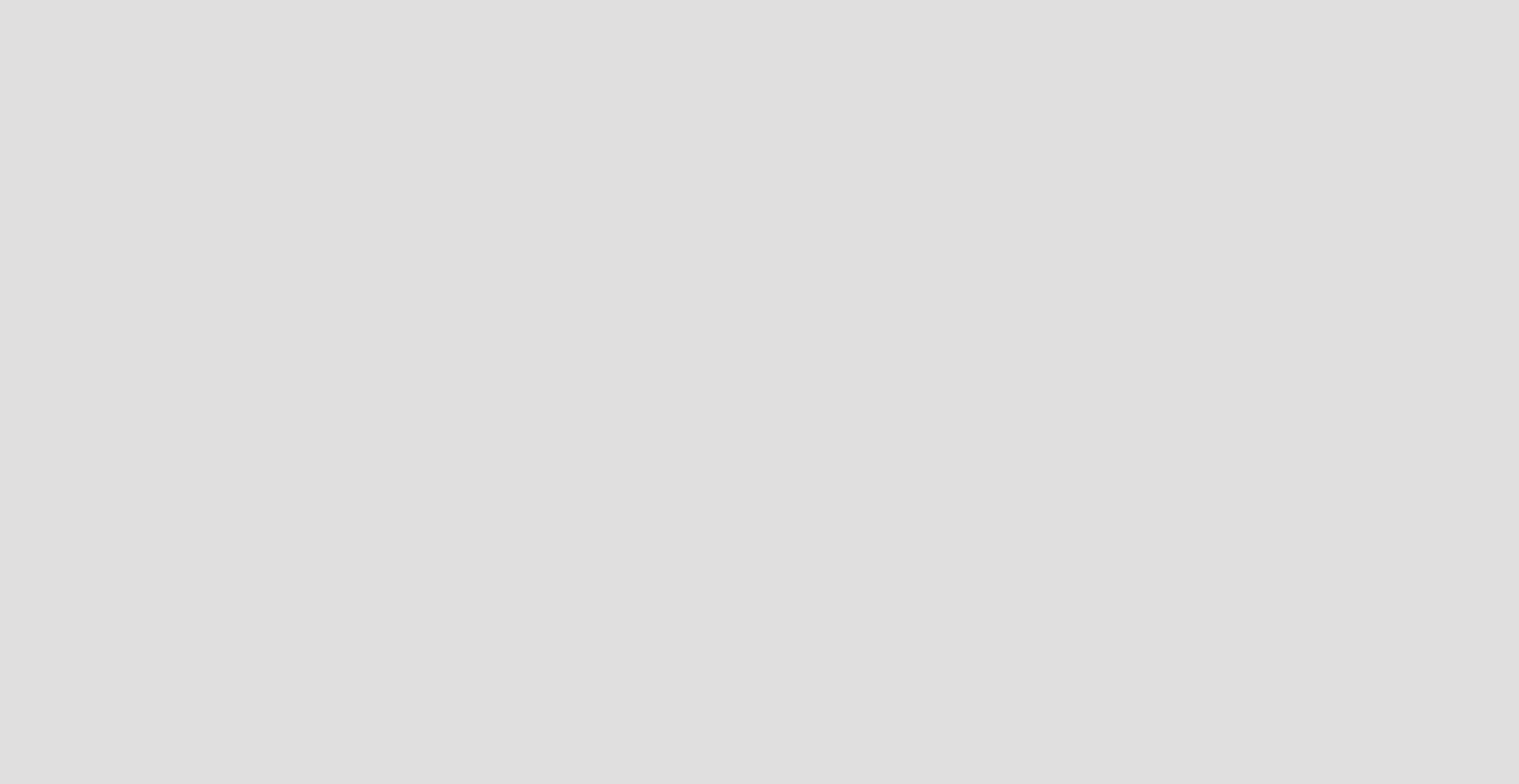
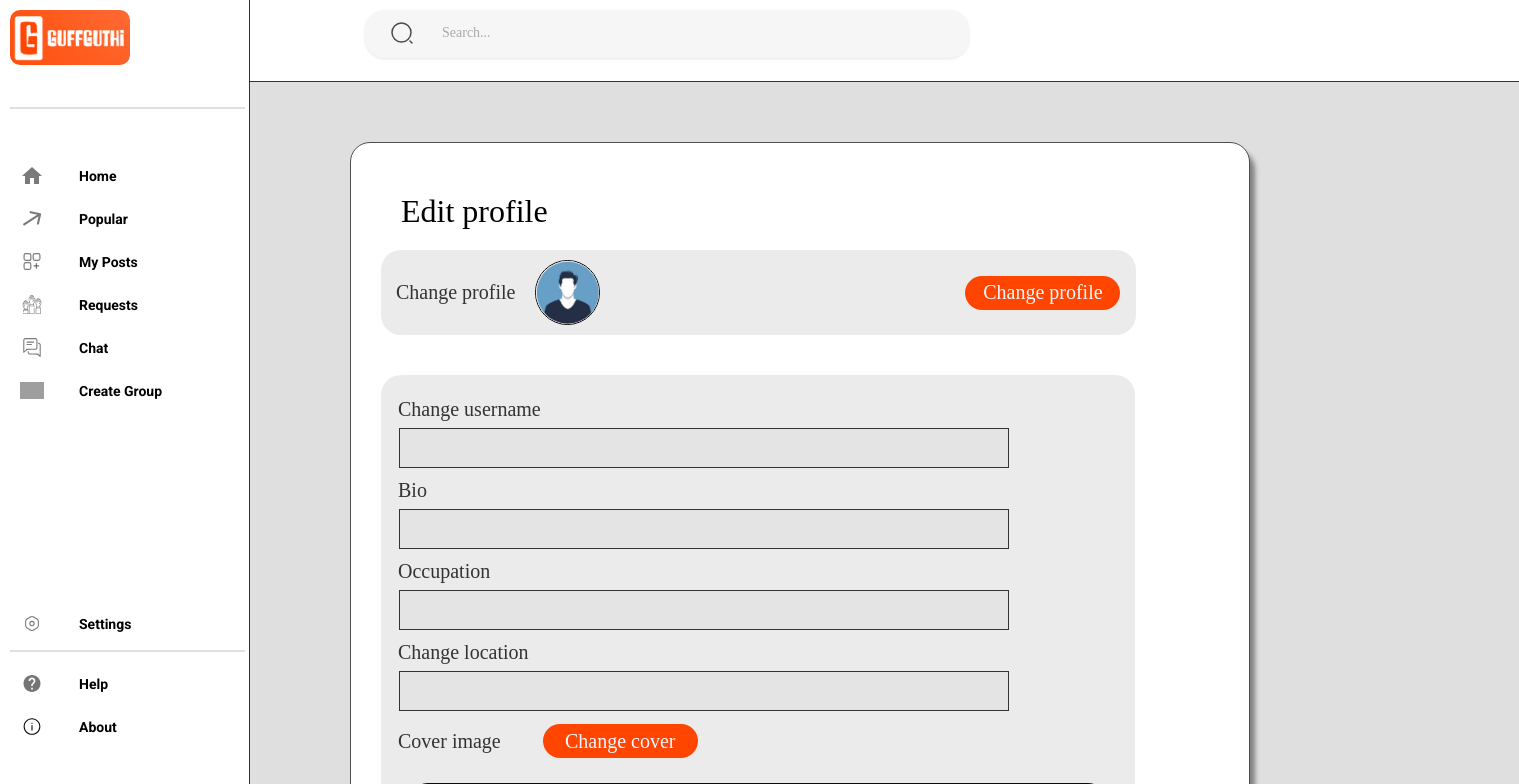
Before and after one commit to rezenn/GuffGuthi, a React (Vite) app in the folder GuffGuthi/: page /editProfilePage in a window 1280 px wide. Before the commit this address had no page. Shown: the top 784 px of the page, 1519 px wide, since content can reach past the window. Built offline with nearby package versions, Linux system fonts and the light colour scheme; grey boxes are pictures that could not be loaded; a web font is replaced by a local one.

Commit message:
merge with Rijen

```diff
--- a/GuffGuthi/src/App.jsx
+++ b/GuffGuthi/src/App.jsx
@@ -16,15 +16,19 @@ import CreatePost from "./pages/CreatePost";
 
 function App() {
   return (
+    // <Router>
+    //   <Routes>
+    //     <Route path="/" element={<Login />} />
+    //     <Route path="/login" element={<Login />} />
+    //     <Route path="/register" element={<Register />} />
+    //     <Route path="/forgotPassword" element={<ForgotPassword />} />
+    //   </Routes>
+    // </Router>
     <Router>
       <Routes>
-        <Route path="/" element={<Login />} />
-        <Route path="/login" element={<Login />} />
-        <Route path="/register" element={<Register />} />
-        <Route path="/forgotPassword" element={<ForgotPassword />} />
-        {/* <Route path="/" element={<ViewProfilePage />} />
+        <Route path="/" element={<ViewProfilePage />} />
         <Route path="/viewProfilePage" element={<ViewProfilePage />} />
-        <Route path="/editProfilePage" element={<EditProfilePage />} />  */}
+        <Route path="/editProfilePage" element={<EditProfilePage />} />
       </Routes>
     </Router>
   );
--- a/GuffGuthi/src/components/navbar/navbar.css
+++ b/GuffGuthi/src/components/navbar/navbar.css
@@ -27,7 +27,7 @@ body {
   position: fixed;
   left: 0;
   top: 0;
-  border: 1px solid #333;
+  border-right: 1px solid #333;
 }
 
 .main-content {
@@ -359,6 +359,7 @@ body {
   margin-left: 100px;
   /* left: 256px; */
   background-color: white;
+  border-bottom: 1px solid #333;
   /* White background for the search bar container */
   display: flex;
   justify-content: center;
```
Also changed, not shown: GuffGuthi/src/components/new.jsx (deleted).
